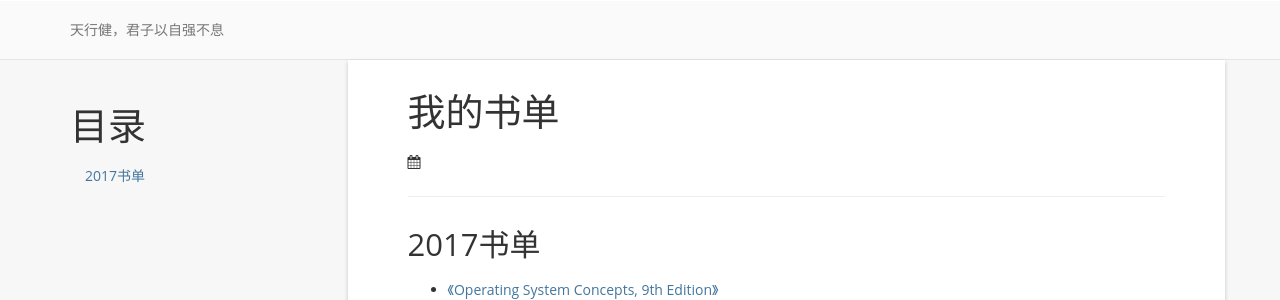
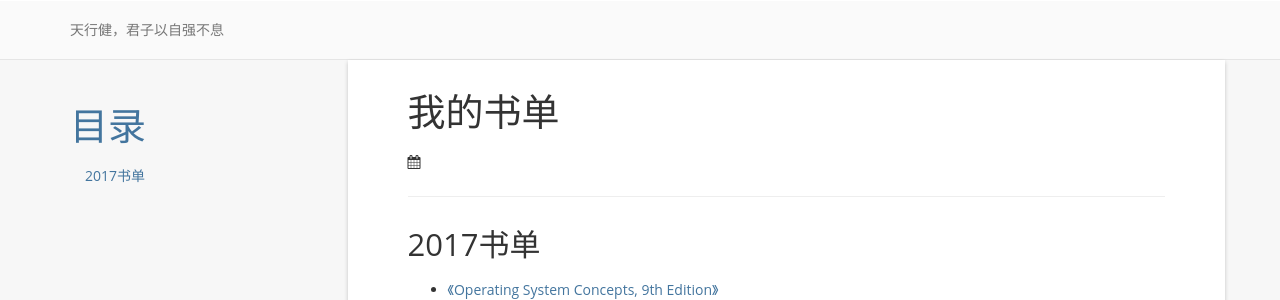
Before and after one commit to 13324077/13324077.github.io, a Jekyll site: the page built from books.md, in a window 1280 px wide. Shown: the part 235-535 px from the top of the page. Built offline with Jekyll 4.4.1, drawn with Linux system fonts in a browser that asks for light colours; nearby versions of some CDN libraries; comment, search, counter and statistics services are not loaded.

Commit message:
add the toc and delete the audio file

```diff
--- a/_includes/lefttree.html
+++ b/_includes/lefttree.html
@@ -1,7 +1,11 @@
 <div id="navigation">
-  <h1>目录</h1>
-  <div id = "toc_nav">
-  </div>
+    <h1>
+        <a href="#page_top">
+          目录
+        </a>
+    </h1>
+    <div id = "toc_nav">
+    </div>
   <!--
   <ul class="nav sidenav">
   </ul>
--- a/_layouts/post.html
+++ b/_layouts/post.html
@@ -9,7 +9,7 @@
         {% include toc.html %}
       </div>
     </div>
-    <div class="col-md-9" role="main">
+    <div class="col-md-9" role="main" id="page_top">
       <div class="panel docs-content">
         <div class="wrapper">
             <header class="post-header">
--- a/timeline/index.html
+++ b/timeline/index.html
@@ -13,8 +13,9 @@
 </head>
 
 <body>
+<!--
 <audio src="./audio/The_Truth_That_You_Leave.mp3" autoplay></audio>
-
+-->
 <div class="container">
 <a href="/"><div class="avatar"></div></a>
 <h1>时光匆匆，稍纵即逝</h1>
```
Also changed, not shown: _layouts/default.html (line endings or trailing spaces).
